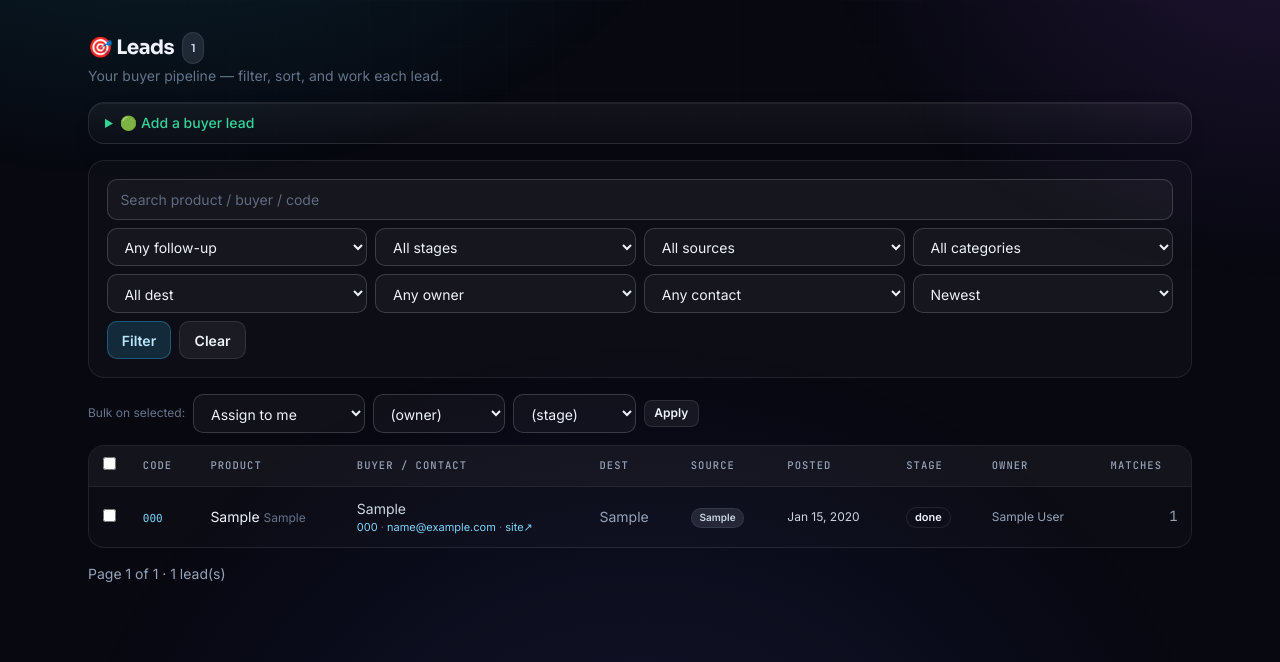
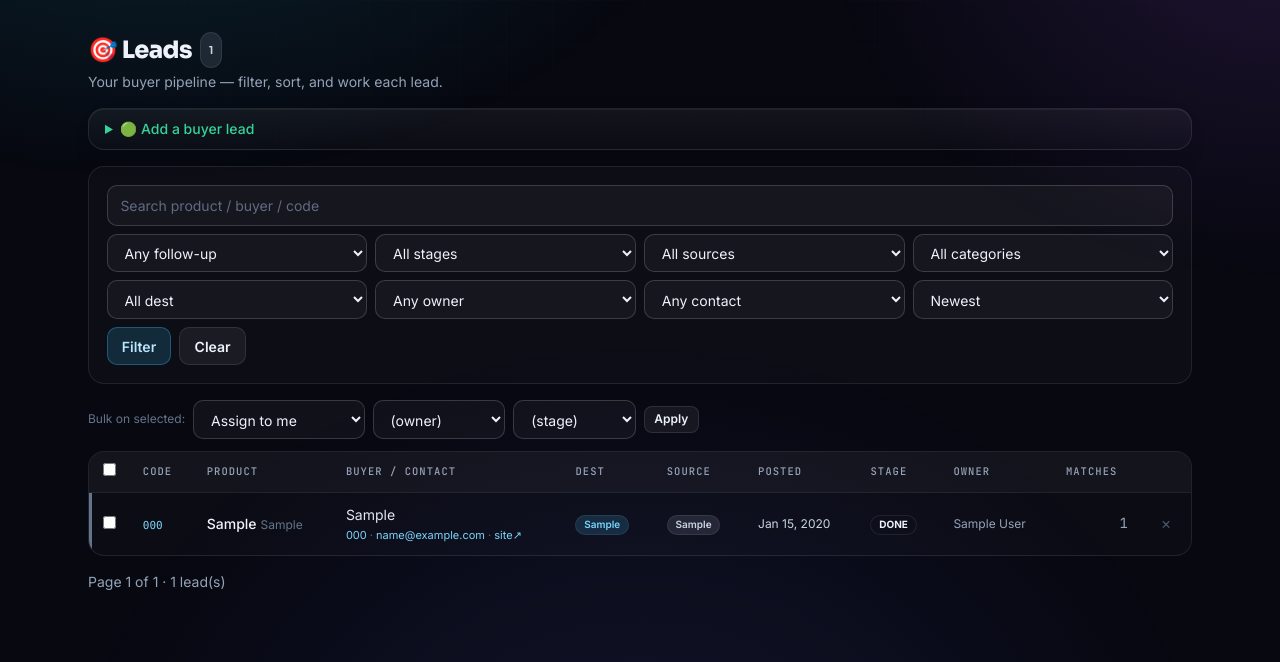
Before and after one commit to admirableparham-png/go4it, a FastAPI app: page /leads in a window 1280 px wide. Shown: the part 138-800 px from the top of the page. Run offline with FastAPI, Linux system fonts and the light colour scheme; the visitor is signed in with stand-in values (Sample User, id 1); tables that the repository leaves empty hold one stand-in row (values such as "Sample post"); data that the repository does not hold is empty; some libraries are stand-ins or nearby versions.

Commit message:
feat(leads): owner-safe delete (per-row + bulk) + livelier color-coded table

```diff
--- a/app/main.py
+++ b/app/main.py
@@ -157,6 +157,25 @@ def _cascade_owner(session, lead):
     for d in session.exec(select(Deal).where(Deal.lead_id == lead.id)).all():
         d.owner_id = lead.owner_id
         session.add(d)
+
+
+def _delete_lead(session, lead):
+    """Remove a lead and everything hanging off it (matches, quotes, outreach, activity, deals + their
+    docs) so nothing is orphaned. Caller commits. Used for 'I added this by mistake'."""
+    lid = lead.id
+    for m in session.exec(select(Match).where(Match.lead_id == lid)).all():
+        session.delete(m)
+    for o in session.exec(select(Outreach).where(Outreach.lead_id == lid)).all():
+        session.delete(o)
+    for a in session.exec(select(Activity).where(Activity.lead_id == lid)).all():
+        session.delete(a)
+    for q in session.exec(select(Quote).where(Quote.lead_id == lid)).all():
+        session.delete(q)
+    for d in session.exec(select(Deal).where(Deal.lead_id == lid)).all():
+        for cd in session.exec(select(ComplianceDoc).where(ComplianceDoc.deal_id == d.id)).all():
+            session.delete(cd)
+        session.delete(d)
+    session.delete(lead)
 
 
 def _log(session, lead: Lead, user, kind: str, body: str = ""):
@@ -492,6 +511,9 @@ def leads_bulk(request: Request, action: str = Form(""), owner_id: str = Form(""
         # scoped: a trader can only bulk-act on leads they OWN (can't touch another tenant's rows by id)
         leads = session.exec(scoped(select(Lead), Lead.owner_id, user).where(Lead.id.in_(ids or [0]))).all()
         for lead in leads:
+            if action == "delete":
+                _delete_lead(session, lead)         # scoped select above => only own leads deletable
+                continue
             if action in ("assign", "assign_me") and not is_admin(user):
                 continue                            # reassigning ownership is the admin's tool only
             if action == "assign_me" and user:
@@ -1113,6 +1135,21 @@ def add_note(request: Request, lead_id: int, body: str = Form(...)):
     return RedirectResponse(f"/leads/{lead_id}", status_code=303)
 
 
+@app.post("/leads/{lead_id}/delete")
+def delete_lead(request: Request, lead_id: int):
+    """Remove a lead the owner (or admin) added — for fixing a mistaken entry. Cleans up dependents."""
+    with Session(engine) as session:
+        user = current_user(request, session)
+        if not role_at_least(user, "agent"):
+            return _forbidden()
+        lead = session.get(Lead, lead_id)
+        if not lead or not owns(lead.owner_id, user):
+            return _not_found()
+        _delete_lead(session, lead)
+        session.commit()
+    return RedirectResponse("/leads", status_code=303)
+
+
 # ----------------------------------------------------------------------------- catalog
 
 @app.get("/catalog", response_class=HTMLResponse)
--- a/app/templates/leads.html
+++ b/app/templates/leads.html
@@ -7,8 +7,8 @@
 
 <div class="flex flex-wrap items-end justify-between gap-3 mb-4">
   <div>
-    <h2 class="text-xl font-bold tracking-tight flex items-center gap-2">🎯 Leads <span class="badge badge-slate">{{ total }}</span></h2>
-    <p class="text-slate-500 text-sm mt-0.5">Your buyer pipeline &mdash; filter, sort, and work each lead.</p>
+    <h2 class="text-2xl font-extrabold tracking-tight flex items-center gap-2 font-display">🎯 {% if is_admin %}Leads{% else %}My buyers{% endif %} <span class="badge badge-slate">{{ total }}</span></h2>
+    <p class="text-slate-400 text-sm mt-1">{% if is_admin %}Your buyer pipeline &mdash; filter, sort, and work each lead.{% else %}The buyers we've delivered to you, plus any you add. Filter, sort, and work each one.{% endif %}</p>
   </div>
 </div>
 
@@ -82,18 +82,19 @@
 </form>
 
 {% if leads %}
-<form method="post" action="/leads/bulk">
+<form method="post" action="/leads/bulk" onsubmit="return this.querySelector('[name=action]').value!=='delete' || confirm('Delete the selected leads? This cannot be undone.')">
   <div class="flex flex-wrap items-center gap-2 mb-3 text-xs">
     <span class="text-slate-500">Bulk on selected:</span>
     <select name="action" class="select" style="width:auto">
-      <option value="assign_me">Assign to me</option>
-      <option value="assign">Assign to&hellip;</option>
+      {% if is_admin %}<option value="assign_me">Assign to me</option>
+      <option value="assign">Assign to&hellip;</option>{% endif %}
       <option value="stage">Set stage&hellip;</option>
       <option value="followup_today">Follow up: today</option>
       <option value="followup_week">Follow up: +7 days</option>
       <option value="followup_clear">Clear follow-up</option>
+      <option value="delete">Delete&hellip;</option>
     </select>
-    <select name="owner_id" class="select" style="width:auto"><option value="">(owner)</option>{% for u in users %}<option value="{{ u.id }}">{{ u.name or u.email }}</option>{% endfor %}</select>
+    {% if is_admin %}<select name="owner_id" class="select" style="width:auto"><option value="">(owner)</option>{% for u in users %}<option value="{{ u.id }}">{{ u.name or u.email }}</option>{% endfor %}</select>{% endif %}
     <select name="stage" class="select" style="width:auto"><option value="">(stage)</option>{% for s in stages %}{% if s != 'lost' %}<option value="{{ s }}">{{ s }}</option>{% endif %}{% endfor %}</select>
     <button class="btn btn-neutral btn-sm">Apply</button>
   </div>
@@ -111,31 +112,34 @@
           <th>Stage</th>
           <th>Owner</th>
           <th class="text-right">Matches</th>
+          <th class="w-8"></th>
         </tr>
       </thead>
       <tbody>
+        {% set stage_c = {'new':'#818cf8','quoted':'#22d3ee','negotiating':'#fbbf24','won':'#34d399','lost':'#fb7185'} %}
         {% for ld in leads %}
           {% set owner = user_map.get(ld.owner_id) %}
           <tr>
-            <td><input type="checkbox" name="ids" value="{{ ld.id }}"></td>
+            <td style="box-shadow:inset 3px 0 0 {{ stage_c.get(ld.status,'#64748b') }};"><input type="checkbox" name="ids" value="{{ ld.id }}"></td>
             <td><a href="/leads/{{ ld.id }}" class="font-mono text-[11px] link">{{ ld.tracking_code }}</a></td>
-            <td><a href="/leads/{{ ld.id }}" class="hover:text-sky-300">{{ ld.product }}</a>
+            <td><a href="/leads/{{ ld.id }}" class="text-slate-100 font-medium hover:text-sky-300">{{ ld.product }}</a>
               {% if ld.spec %}<span class="text-slate-500 text-xs"> {{ ld.spec[:40] }}</span>{% endif %}</td>
             <td>
-              <div class="text-slate-300">{{ ld.buyer_company or '—' }}</div>
-              <div class="text-[11px] text-slate-500">
+              <div class="text-slate-200">{{ ld.buyer_company or '—' }}</div>
+              <div class="text-[11px] text-slate-500 mt-0.5">
                 {% if ld.phone %}<a href="tel:{{ ld.phone }}" class="link">{{ ld.phone }}</a>{% endif %}
                 {% if ld.email %}{% if ld.phone %} · {% endif %}<a href="mailto:{{ ld.email }}" class="link">{{ ld.email }}</a>{% endif %}
                 {% if ld.website %} · <a href="{{ ld.website if '://' in ld.website else 'https://' + ld.website }}" target="_blank" rel="noopener" class="link">site&#8599;</a>{% endif %}
-                {% if not ld.phone and not ld.email %}<span class="text-amber-500/70">needs enrichment</span>{% endif %}
+                {% if not ld.phone and not ld.email %}<span class="badge badge-amber text-[10px]">needs enrichment</span>{% endif %}
               </div>
             </td>
-            <td class="text-slate-400">{{ ld.dest_country or '—' }}</td>
+            <td>{% if ld.dest_country %}<span class="badge badge-sky text-[10px]">{{ ld.dest_country }}</span>{% else %}<span class="text-slate-600">—</span>{% endif %}</td>
             <td><span class="badge badge-slate text-[10px]">{{ ld.source }}</span></td>
             <td class="text-xs {% if ld.posted_at %}text-slate-300{% else %}text-slate-600{% endif %}">{{ ld.posted_at.strftime('%b %d, %Y') if ld.posted_at else '—' }}</td>
-            <td><span class="badge badge-{{ ld.status }}">{{ ld.status }}</span></td>
+            <td><span class="badge badge-{{ ld.status }} uppercase text-[10px] font-bold">{{ ld.status }}</span></td>
             <td class="text-slate-400 text-xs">{{ (owner.name or owner.email) if owner else '—' }}</td>
             <td class="text-right text-slate-400 tabular-nums">{{ mcounts.get(ld.id, 0) }}</td>
+            <td class="text-right"><button formaction="/leads/{{ ld.id }}/delete" formmethod="post" onclick="return confirm('Delete this lead? This removes it and its quotes/deals.')" class="text-slate-600 hover:text-rose-400 px-1.5 text-base leading-none" title="Delete lead">&times;</button></td>
           </tr>
         {% endfor %}
       </tbody>
```
Also changed, not shown: tests/test_tenant.py (+14 -0 lines).
